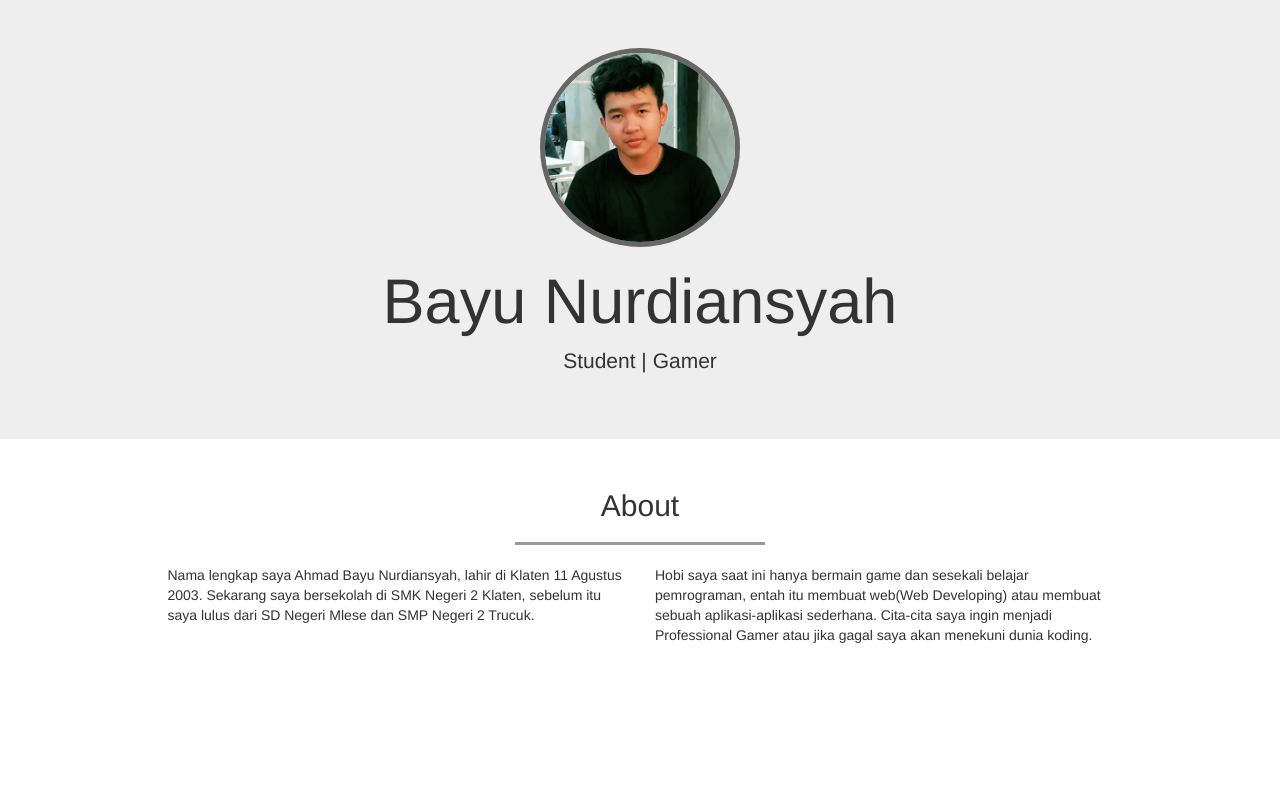
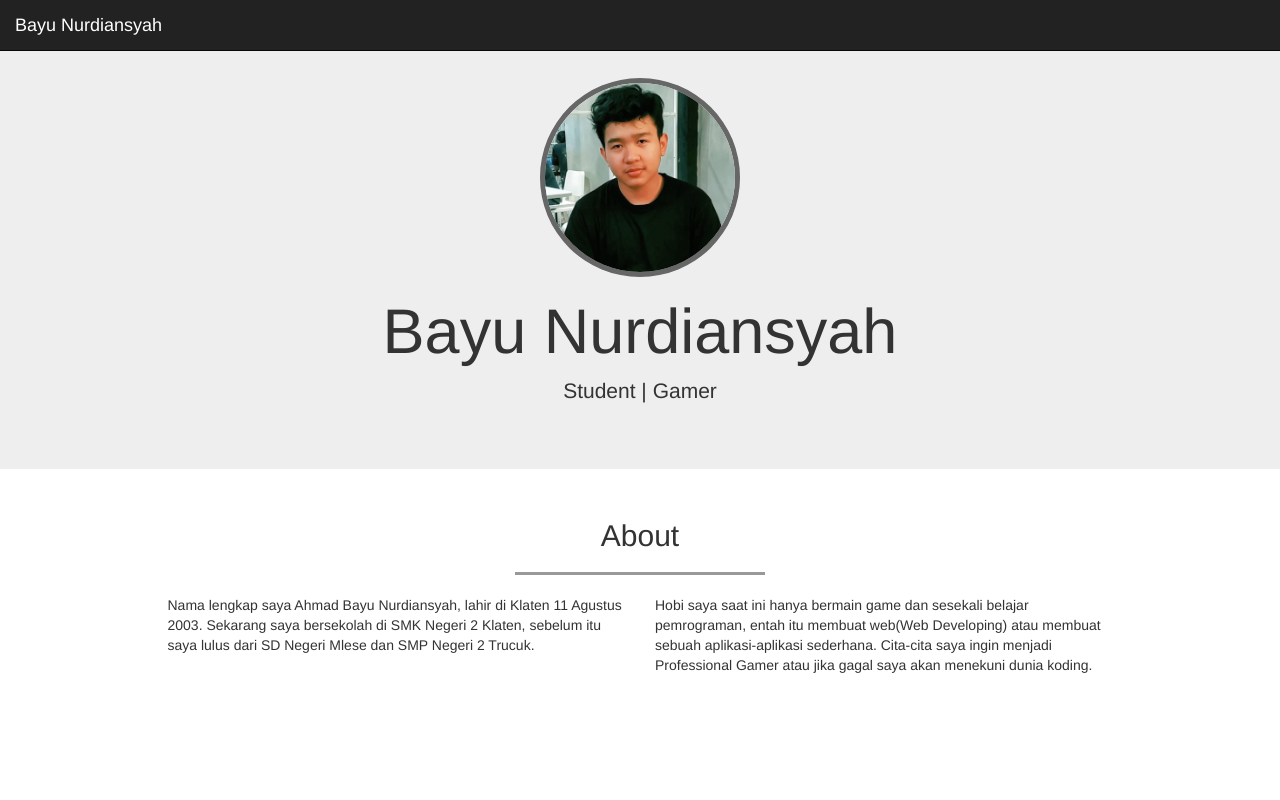
Before and after one commit to BayuNurdiansyah/BayuNurdiansyah.github.io, a plain HTML site: page index.html in a window 1280 px wide. Shown: the top 800 px of the page. Drawn offline with nearby package versions, Linux system fonts and the light colour scheme.

Commit message:
initial commit

```diff
--- a/css/style.css
+++ b/css/style.css
@@ -4,6 +4,7 @@ html {
 
 body {
 	margin-bottom: 100px;
+	margin-top: 30px;
 }
 
 
--- a/index.html
+++ b/index.html
@@ -20,6 +20,15 @@
   <body>
 
     <!-- Navbar -->
+    <nav class="navbar navbar-inverse navbar-fixed-top">
+      <div class="container-fluid">
+        <div class="navbar-header">
+          <a href="" class="navbar-brand">Bayu Nurdiansyah</a>
+        </div>
+      </div>
+    </nav>
+
+
 
     <!-- Akhir Navbar -->
 
```
